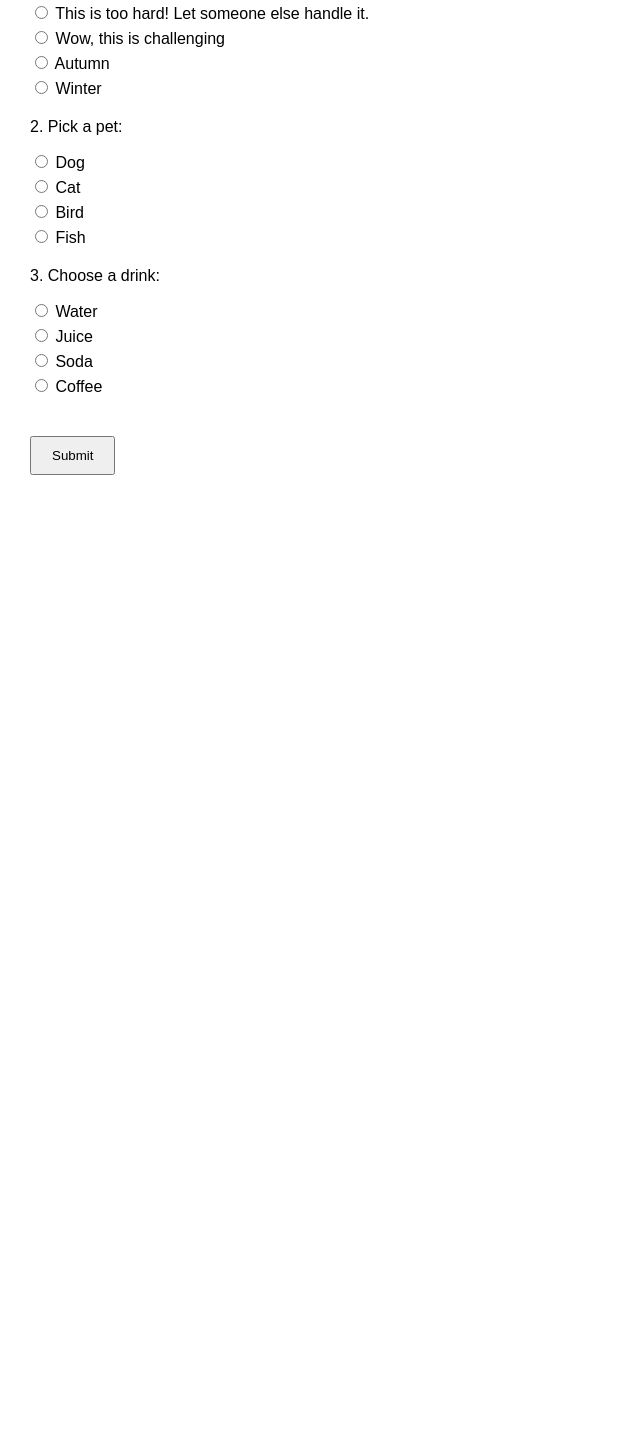
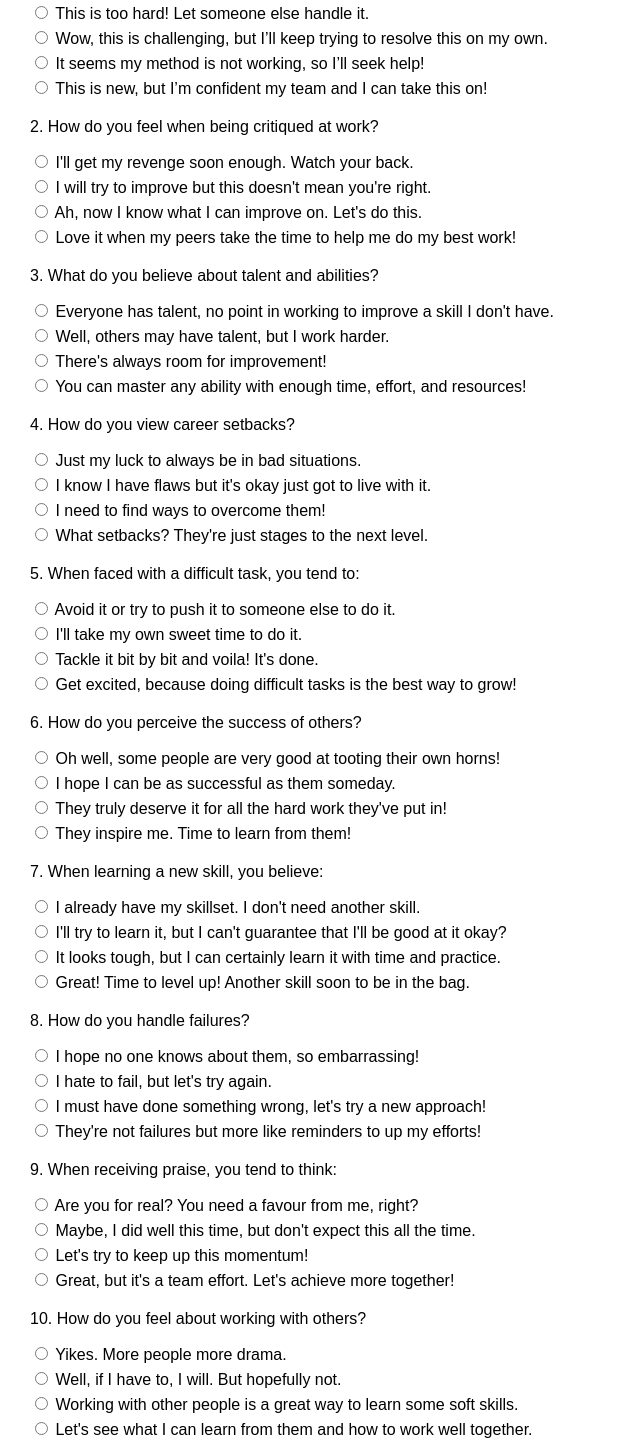
Before and after one commit to andreatan11/quiz_test, a plain HTML site: page index.html in a window 1280 px wide. Shown: the part 119-1561 px from the top of the page, without its empty margins (0-640 px from the left). Before the commit the page ends 800 px from the top, so only its background shows below. Drawn offline with Linux system fonts and the light colour scheme.

Commit message:
Update index.html

```diff
--- a/index.html
+++ b/index.html
@@ -33,32 +33,103 @@
     <div class="question">
       <p>1. When faced with a challenge at work, you say:</p>
       <div class="options">
-        <label><input type="radio" name="q1" value="5"> This is too hard! Let someone else handle it.</label>
-        <label><input type="radio" name="q1" value="10"> Wow, this is challenging</label>
-        <label><input type="radio" name="q1" value="15"> Autumn</label>
-        <label><input type="radio" name="q1" value="20"> Winter</label>
+        <label><input type="radio" name="q1" value="1"> This is too hard! Let someone else handle it.</label>
+        <label><input type="radio" name="q1" value="2"> Wow, this is challenging, but I’ll keep trying to resolve this on my own.</label>
+        <label><input type="radio" name="q1" value="3"> It seems my method is not working, so I’ll seek help!</label>
+        <label><input type="radio" name="q1" value="4"> This is new, but I’m confident my team and I can take this on!</label>
       </div>
     </div>
 
     <div class="question">
-      <p>2. Pick a pet:</p>
+      <p>2. How do you feel when being critiqued at work?</p>
       <div class="options">
-        <label><input type="radio" name="q2" value="10"> Dog</label>
-        <label><input type="radio" name="q2" value="15"> Cat</label>
-        <label><input type="radio" name="q2" value="5"> Bird</label>
-        <label><input type="radio" name="q2" value="20"> Fish</label>
+        <label><input type="radio" name="q2" value="1"> I'll get my revenge soon enough. Watch your back.</label>
+        <label><input type="radio" name="q2" value="2"> I will try to improve but this doesn't mean you're right.</label>
+        <label><input type="radio" name="q2" value="3"> Ah, now I know what I can improve on. Let's do this.</label>
+        <label><input type="radio" name="q2" value="4"> Love it when my peers take the time to help me do my best work!</label>
       </div>
     </div>
 
     <div class="question">
-      <p>3. Choose a drink:</p>
+      <p>3. What do you believe about talent and abilities?</p>
       <div class="options">
-        <label><input type="radio" name="q3" value="5"> Water</label>
-        <label><input type="radio" name="q3" value="10"> Juice</label>
-        <label><input type="radio" name="q3" value="15"> Soda</label>
-        <label><input type="radio" name="q3" value="20"> Coffee</label>
+        <label><input type="radio" name="q3" value="1"> Everyone has talent, no point in working to improve a skill I don't have.</label>
+        <label><input type="radio" name="q3" value="2"> Well, others may have talent, but I work harder.</label>
+        <label><input type="radio" name="q3" value="3"> There's always room for improvement!</label>
+        <label><input type="radio" name="q3" value="4"> You can master any ability with enough time, effort, and resources!</label>
       </div>
     </div>
+
+    <div class="question">
+      <p>4. How do you view career setbacks?</p>
+      <div class="options">
+        <label><input type="radio" name="q4" value="1"> Just my luck to always be in bad situations.</label>
+        <label><input type="radio" name="q4" value="2"> I know I have flaws but it's okay just got to live with it.</label>
+        <label><input type="radio" name="q4" value="3"> I need to find ways to overcome them!</label>
+        <label><input type="radio" name="q4" value="4"> What setbacks? They're just stages to the next level.</label>
+      </div>
+    </div>
+
+    <div class="question">
+      <p>5. When faced with a difficult task, you tend to:</p>
+      <div class="options">
+        <label><input type="radio" name="q5" value="1"> Avoid it or try to push it to someone else to do it.</label>
+        <label><input type="radio" name="q5" value="2"> I'll take my own sweet time to do it.</label>
+        <label><input type="radio" name="q5" value="3"> Tackle it bit by bit and voila! It's done.</label>
+        <label><input type="radio" name="q5" value="4"> Get excited, because doing difficult tasks is the best way to grow!</label>
+      </div>
+    </div>
+
+    <div class="question">
+      <p>6. How do you perceive the success of others?</p>
+      <div class="options">
+        <label><input type="radio" name="q6" value="1"> Oh well, some people are very good at tooting their own horns!</label>
+        <label><input type="radio" name="q6" value="2"> I hope I can be as successful as them someday.</label>
+        <label><input type="radio" name="q6" value="3"> They truly deserve it for all the hard work they've put in!</label>
+        <label><input type="radio" name="q6" value="4"> They inspire me. Time to learn from them!</label>
+      </div>
+    </div>
+
+    <div class="question">
+      <p>7. When learning a new skill, you believe:</p>
+      <div class="options">
+        <label><input type="radio" name="q7" value="1"> I already have my skillset. I don't need another skill.</label>
+        <label><input type="radio" name="q7" value="2"> I'll try to learn it, but I can't guarantee that I'll be good at it okay?</label>
+        <label><input type="radio" name="q7" value="3"> It looks tough, but I can certainly learn it with time and practice.</label>
+        <label><input type="radio" name="q7" value="4"> Great! Time to level up! Another skill soon to be in the bag.</label>
+      </div>
+    </div>
+
+    <div class="question">
+      <p>8. How do you handle failures?</p>
+      <div class="options">
+        <label><input type="radio" name="q8" value="1"> I hope no one knows about them, so embarrassing!</label>
+        <label><input type="radio" name="q8" value="2"> I hate to fail, but let's try again.</label>
+        <label><input type="radio" name="q8" value="3"> I must have done something wrong, let's try a new approach!</label>
+        <label><input type="radio" name="q8" value="4"> They're not failures but more like reminders to up my efforts!</label>
+      </div>
+    </div>
+
+    <div class="question">
+      <p>9. When receiving praise, you tend to think:</p>
+      <div class="options">
+        <label><input type="radio" name="q9" value="1"> Are you for real? You need a favour from me, right?</label>
+        <label><input type="radio" name="q9" value="2"> Maybe, I did well this time, but don't expect this all the time.</label>
+        <label><input type="radio" name="q9" value="3"> Let's try to keep up this momentum!</label>
+        <label><input type="radio" name="q9" value="4"> Great, but it's a team effort. Let's achieve more together!</label>
+      </div>
+    </div>
+
+    <div class="question">
+      <p>10. How do you feel about working with others?</p>
+      <div class="options">
+        <label><input type="radio" name="q10" value="1"> Yikes. More people more drama.</label>
+        <label><input type="radio" name="q10" value="2"> Well, if I have to, I will. But hopefully not.</label>
+        <label><input type="radio" name="q10" value="3"> Working with other people is a great way to learn some soft skills.</label>
+        <label><input type="radio" name="q10" value="4"> Let's see what I can learn from them and how to work well together.</label>
+      </div>
+    </div>
+
 
     <button type="button" id="submit-btn">Submit</button>
   </form>
@@ -75,7 +146,7 @@
         total += parseInt(value);
       }
 
-      const answered = ["q1", "q2", "q3"].every(q => formData.has(q));
+      const answered = ["q1", "q2", "q3", "q5", "q6", "q7", "q8", "q9", "q10"].every(q => formData.has(q));
       const scoreBox = document.getElementById("score");
 
       if (answered) {
```
